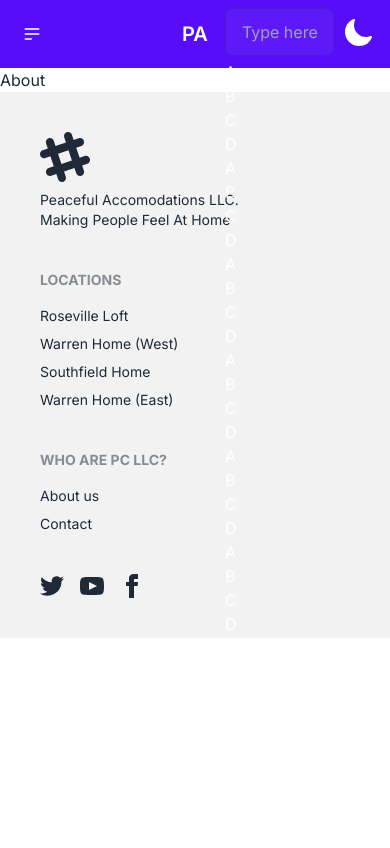
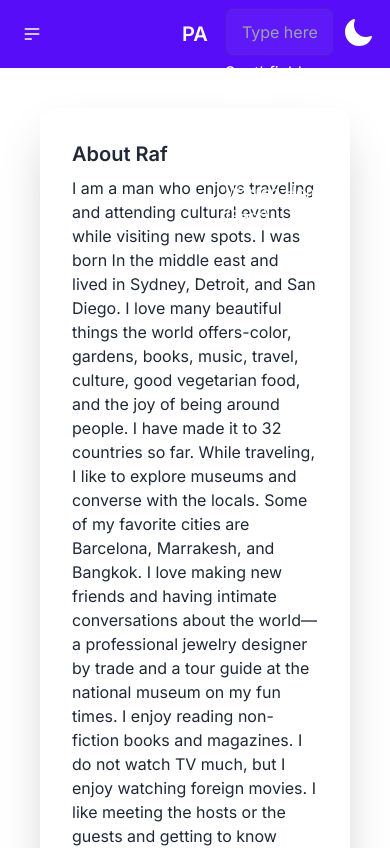
Before and after one commit to terminaltrifecta/PeacefulEscape, a Next.js app: page /about in a window 390 px wide. Shown: the top 848 px of the page. Built offline with nearby package versions, Linux system fonts and the light colour scheme.

Commit message:
modualrized les buttons

```diff
--- a/app/components/card/card.tsx
+++ b/app/components/card/card.tsx
@@ -9,19 +9,32 @@ export default function Card({
   buttonText,
   buttonPath,
   imageName,
+  hasButton,
+  hasImage
 }: any) {
   return (
     <div className="card 2xl:card-side bg-base-100 shadow-2xl">
+
+    {hasImage === "true" ? (
       <figure className="2xl:w-1/2">
         <Image className="w-full h-full" src={Stock} alt="Album" />
       </figure>
+    ) : (
+      <div></div>
+    )}
+
       <div className="card-body 2xl:w-1/2">
         <h2 className="card-title">{headerText}</h2>
         <p className="break-words">{paragraphText}</p>
         <div className="card-actions justify-start">
+
+        {hasButton === "true" ? (
           <Link className="break-words" href={`${buttonPath}`}>
             <button className="btn btn-primary w-full text-white">{buttonText}</button>
           </Link>
+        ) : (
+          <div></div>
+        )}
         </div>
       </div>
     </div>
--- a/app/components/searchbar/searchresultslist.tsx
+++ b/app/components/searchbar/searchresultslist.tsx
@@ -2,34 +2,10 @@ import React from "react";
 
 export default function Searchresultslist() {
   return <div className="w-full bg-base-200 flex flex-col mt-1 max-h-0">
-    <div className="">A</div>
-    <div className="">B</div>
-    <div className="">C</div>
-    <div className="">D</div>
-    <div className="">A</div>
-    <div className="">B</div>
-    <div className="">C</div>
-    <div className="">D</div>
-    <div className="">A</div>
-    <div className="">B</div>
-    <div className="">C</div>
-    <div className="">D</div>
-    <div className="">A</div>
-    <div className="">B</div>
-    <div className="">C</div>
-    <div className="">D</div>
-    <div className="">A</div>
-    <div className="">B</div>
-    <div className="">C</div>
-    <div className="">D</div>
-    <div className="">A</div>
-    <div className="">B</div>
-    <div className="">C</div>
-    <div className="">D</div>
-    <div className="">A</div>
-    <div className="">B</div>
-    <div className="">C</div>
-    <div className="">D</div>
+    <div className="">Southfield Home</div>
+    <div className="">Roseville Loft</div>
+    <div className="">Warren Home (West)</div>
+    <div className="">Warren Home (East)</div>
 
   </div>;
 }
--- a/pages/about.tsx
+++ b/pages/about.tsx
@@ -1,3 +1,15 @@
+import Card from "@/app/components/card/card"
+
 export default function About() {
-    return <div>About</div>
+    return (
+      <>
+      <div className="p-10 grid gap-10 justify-center md:grid-cols-2">
+        <Card
+        headerText="About Raf"
+        paragraphText="I am a man who enjoys traveling and attending cultural events while visiting new spots. I was born In the middle east and lived in Sydney, Detroit, and San Diego. I love many beautiful things the world offers-color, gardens, books, music, travel, culture, good vegetarian food, and the joy of being around people. I have made it to 32 countries so far. While traveling, I like to explore museums and converse with the locals. Some of my favorite cities are Barcelona, Marrakesh, and Bangkok. I love making new friends and having intimate conversations about the world—a professional jewelry designer by trade and a tour guide at the national museum on my fun times. I  enjoy reading non-fiction books and magazines. I  do not watch TV much, but I enjoy watching foreign movies. I like meeting the hosts or the guests and getting to know them in their town."
+        hasButton="false"
+         />
+      </div>
+      </>
+    )
   }
--- a/pages/index.tsx
+++ b/pages/index.tsx
@@ -19,6 +19,8 @@ export default function Home() {
             buttonText="Check It Out!"
             imageName="app/assets/stockhome.jpg"
             buttonPath="/property1"
+            hasButton="true"
+            hasImage="true"
           />
           <Card
             headerText="Warren Home (West)"
@@ -26,6 +28,8 @@ export default function Home() {
             buttonText="Check It Out!"
             imageName="app/assets/stockhome.jpg"
             buttonPath="/property2"
+            hasButton="true"
+            hasImage="true"
           />
         </div>
         <div className="grid gap-10">
@@ -35,6 +39,8 @@ export default function Home() {
             buttonText="Check It Out!"
             imageName="app/assets/stockhome.jpg"
             buttonPath="/property3"
+            hasButton="true"
+            hasImage="true"
           />
 
           <Card
@@ -43,6 +49,8 @@ export default function Home() {
             buttonText="Check It Out!"
             imageName="app/assets/stockhome.jpg"
             buttonPath="/property4"
+            hasButton="true"
+            hasImage="true"
           />
         </div>
       </div>
```
